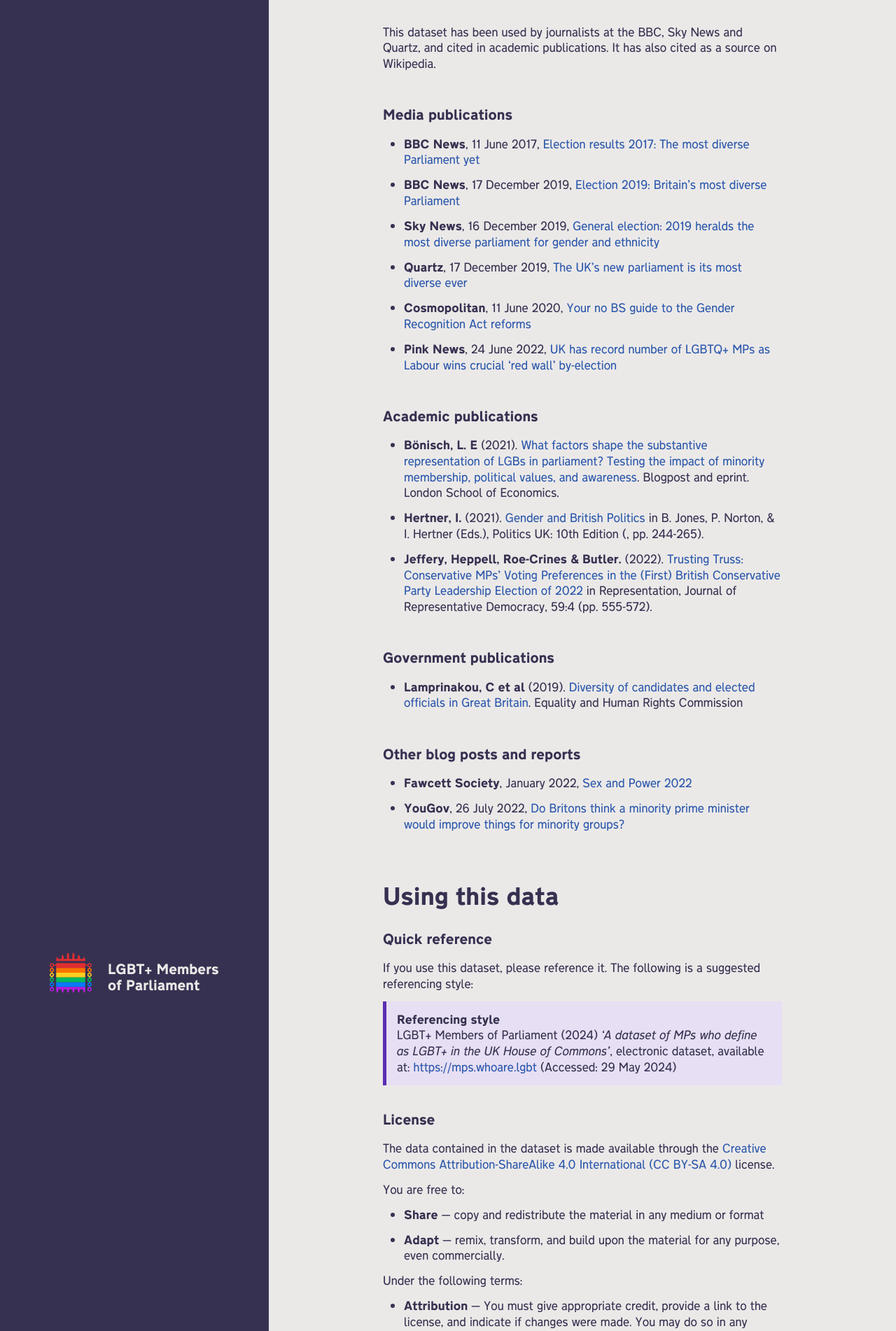
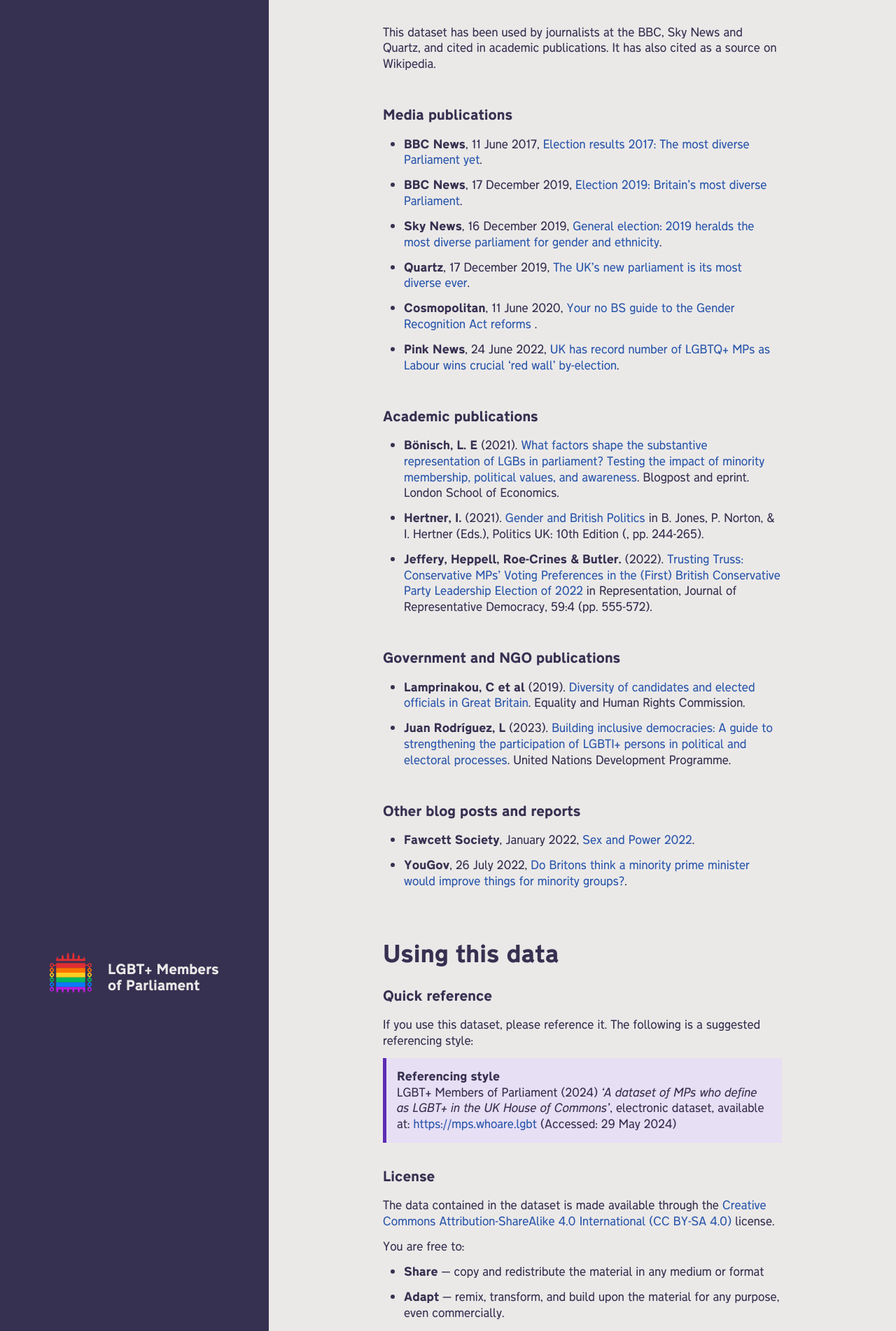
Before and after one commit to johnpeart/lgbt-mp, a Jekyll site: the page built from about.md, in a window 1280 px wide. Shown: the part 621-2523 px from the top of the page at 70% size. Built offline with Jekyll 4.4.1, drawn with Linux system fonts in a browser that asks for light colours.

Commit message:
Update citations

```diff
--- a/about.md
+++ b/about.md
@@ -20,13 +20,13 @@
 
 ### Media publications
 
-- **BBC News**, 11 June 2017, [Election results 2017: The most diverse Parliament yet](https://www.bbc.co.uk/news/election-2017-40232272)
-- **BBC News**, 17 December 2019, [Election 2019: Britain’s most diverse Parliament](https://www.bbc.co.uk/news/election-2019-50808536)
-- **Sky News**, 16 December 2019, [General election: 2019 heralds the most diverse parliament for gender and ethnicity](https://news.sky.com/story/general-election-2019-heralds-the-most-diverse-parliament-for-gender-and-ethnicity-11885529)
-- **Quartz**, 17 December 2019, [The UK’s new parliament is its most diverse ever](https://qz.com/1769275/new-uk-parliament-has-record-number-of-female-non-white-and-lgbtq-mps/)
+- **BBC News**, 11 June 2017, [Election results 2017: The most diverse Parliament yet](https://www.bbc.co.uk/news/election-2017-40232272).
+- **BBC News**, 17 December 2019, [Election 2019: Britain’s most diverse Parliament](https://www.bbc.co.uk/news/election-2019-50808536).
+- **Sky News**, 16 December 2019, [General election: 2019 heralds the most diverse parliament for gender and ethnicity](https://news.sky.com/story/general-election-2019-heralds-the-most-diverse-parliament-for-gender-and-ethnicity-11885529).
+- **Quartz**, 17 December 2019, [The UK’s new parliament is its most diverse ever](https://qz.com/1769275/new-uk-parliament-has-record-number-of-female-non-white-and-lgbtq-mps/).
 - **Cosmopolitan**, 11 June 2020, [Your no BS guide to the Gender Recognition Act reforms
-](https://www.cosmopolitan.com/uk/reports/a29590439/gender-recognition-act/)
-- **Pink News**, 24 June 2022, [UK has record number of LGBTQ+ MPs as Labour wins crucial ‘red wall’ by-election](https://www.thepinknews.com/2022/06/24/wakefield-by-election-lgbtq-mps-simon-lightwood/)
+](https://www.cosmopolitan.com/uk/reports/a29590439/gender-recognition-act/).
+- **Pink News**, 24 June 2022, [UK has record number of LGBTQ+ MPs as Labour wins crucial ‘red wall’ by-election](https://www.thepinknews.com/2022/06/24/wakefield-by-election-lgbtq-mps-simon-lightwood/).
 
 ### Academic publications
 
@@ -34,14 +34,15 @@
 - **Hertner, I.** (2021). [Gender and British Politics](https://kclpure.kcl.ac.uk/portal/files/155399603/Hertner_Politics_UK_Chapter_11_proofs.pdf) in B. Jones, P. Norton, & I. Hertner (Eds.), Politics UK: 10th Edition (, pp. 244-265).
 - **Jeffery, Heppell, Roe-Crines & Butler.** (2022). [Trusting Truss: Conservative MPs’ Voting Preferences in the (First) British Conservative Party Leadership Election of 2022](https://doi.org/10.1080/00344893.2023.2231469) in Representation, Journal of Representative Democracy, 59:4 (pp. 555-572).
 
-### Government publications
+### Government and NGO publications
 
-- **Lamprinakou, C et al** (2019). [Diversity of candidates and elected officials in Great Britain](https://www.equalityhumanrights.com/en/publication-download/diversity-candidates-and-elected-officials-great-britain). Equality and Human Rights Commission
+- **Lamprinakou, C et al** (2019). [Diversity of candidates and elected officials in Great Britain](https://www.equalityhumanrights.com/en/publication-download/diversity-candidates-and-elected-officials-great-britain). Equality and Human Rights Commission.
+- **Juan Rodríguez, L** (2023). [Building inclusive democracies: A guide to strengthening the participation of LGBTI+ persons in political and electoral processes](https://www.undp.org/publications/building-inclusive-democracies-guide-strengthening-participation-lgbti-persons-political-and-electoral-processes). United Nations Development Programme.
 
 ### Other blog posts and reports
 
-- **Fawcett Society**, January 2022, [Sex and Power 2022](https://www.fawcettsociety.org.uk/sex-power-2022)
-- **YouGov**, 26 July 2022, [Do Britons think a minority prime minister would improve things for minority groups?](https://yougov.co.uk/topics/politics/articles-reports/2022/07/26/do-britons-think-minority-prime-minister-would-imp)
+- **Fawcett Society**, January 2022, [Sex and Power 2022](https://www.fawcettsociety.org.uk/sex-power-2022).
+- **YouGov**, 26 July 2022, [Do Britons think a minority prime minister would improve things for minority groups?](https://yougov.co.uk/topics/politics/articles-reports/2022/07/26/do-britons-think-minority-prime-minister-would-imp).
 
 ## Using this data
 
```
